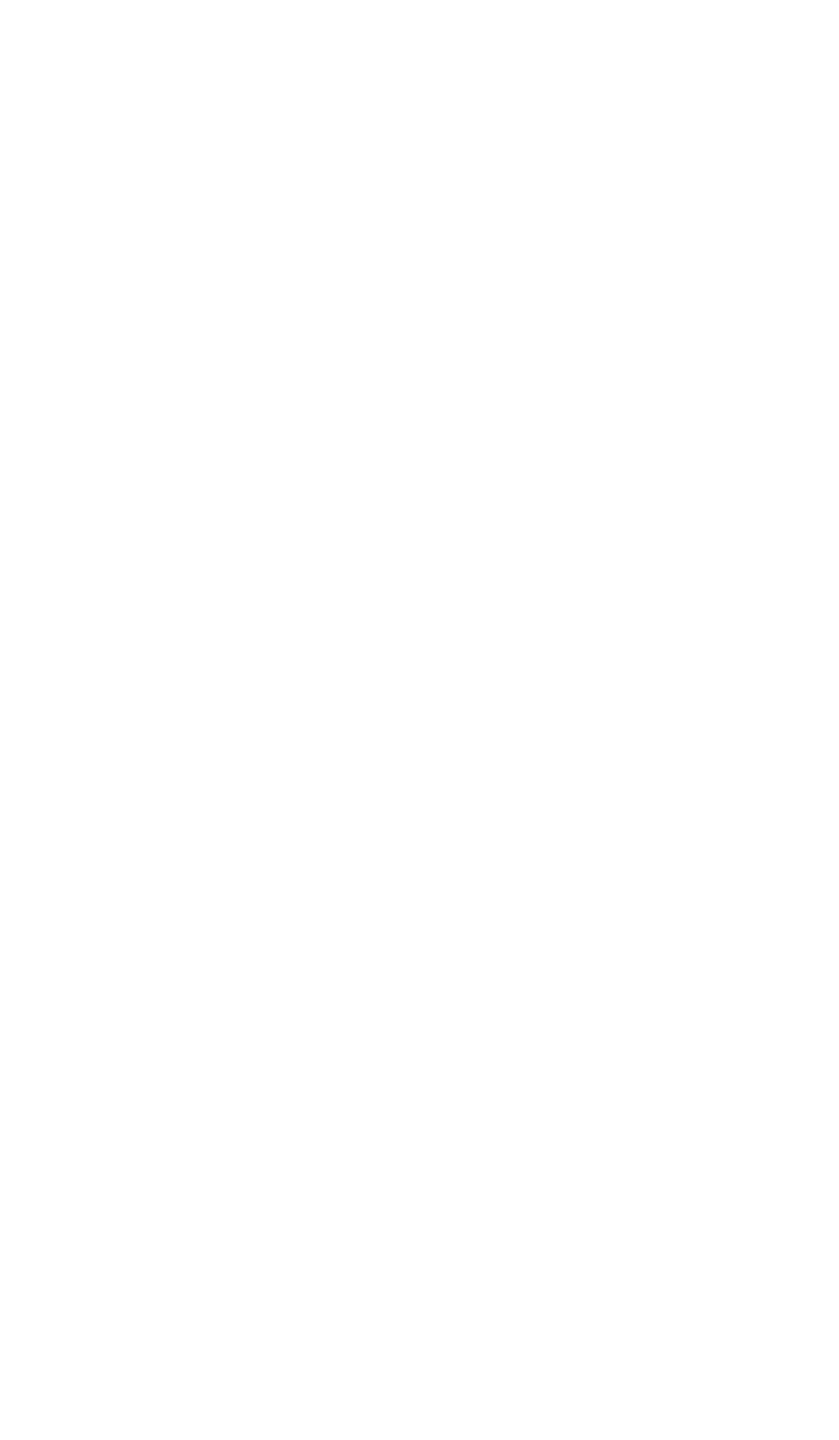
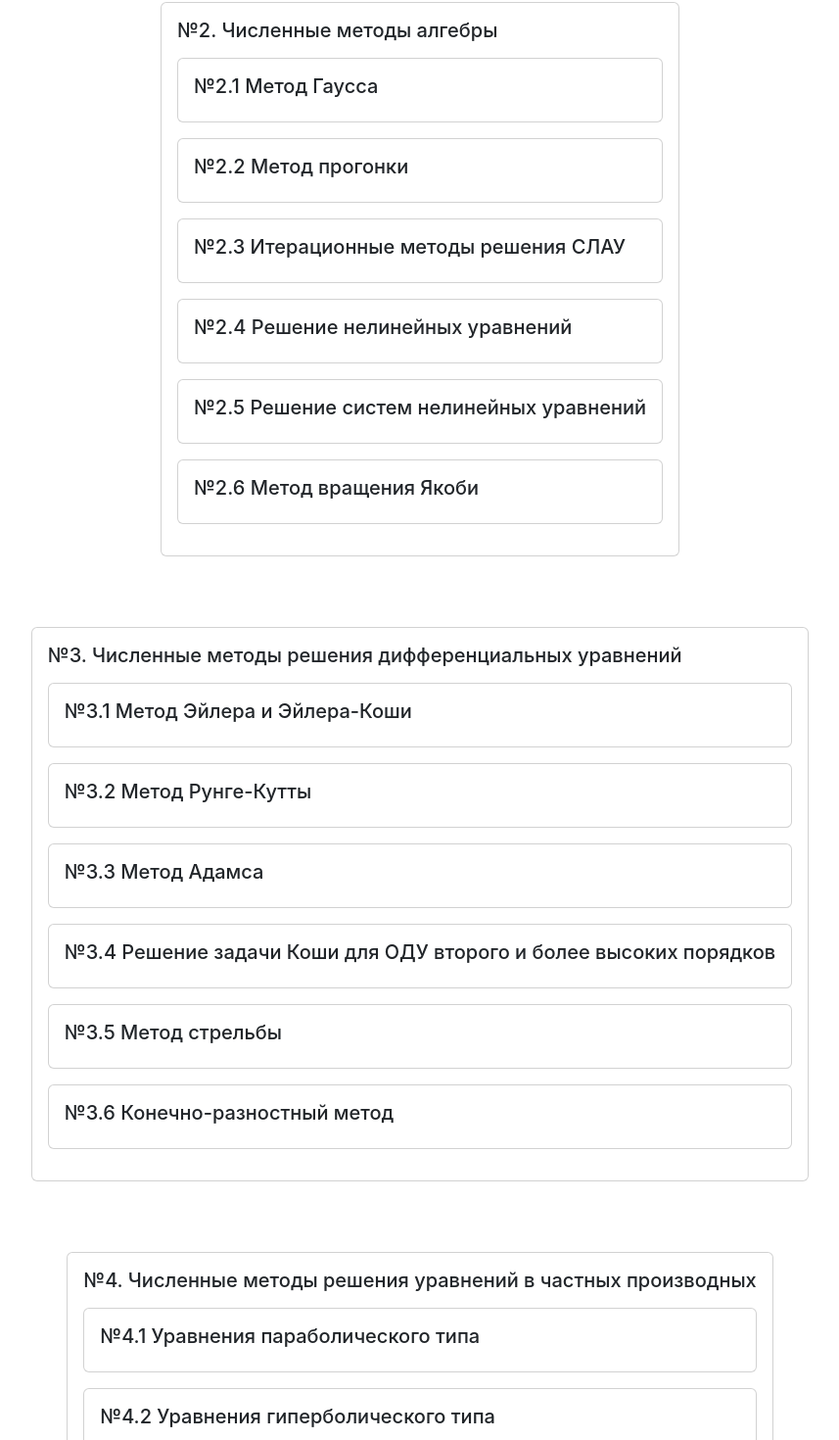
Before and after one commit to ArkadiyShevyrov/KMBO.NUMERICAL_METHODS, a React (Create React App) app in the folder frontend/: page / in a window 1280 px wide. Shown: the part 912-2382 px from the top of the page at 98% size, without its empty margins (211-1068 px from the left). Before the commit the page ends 890 px from the top, so only its background shows below. Built offline with nearby package versions, Linux system fonts and the light colour scheme.

Commit message:
KMBO-NM. Front. T1

```diff
--- a/frontend/src/Main.tsx
+++ b/frontend/src/Main.tsx
@@ -1,5 +1,53 @@
 import React from "react";
-import {Button, Card, Col, Container, Row} from "react-bootstrap";
+import { Button, Card, Col, Container, Row } from "react-bootstrap";
+
+// Данные о заданиях
+const sections = [
+    {
+        title: "№1. Аппроксимация функций. Численное интегрирование и дифференцирование",
+        tasks: [
+            "№1.1 Приближенное вычисление элементарных функций",
+            "№1.2 Численное дифференцирование",
+            "№1.3 Интерполяционные многочлены Лагранжа и Ньютона",
+            "№1.4 Интерполяция сплайнами",
+            "№1.5 Метод наименьших квадратов",
+            "№1.6 Численное интегрирование"
+        ]
+    },
+    {
+        title: "№2. Численные методы алгебры",
+        tasks: [
+            "№2.1 Метод Гаусса",
+            "№2.2 Метод прогонки",
+            "№2.3 Итерационные методы решения СЛАУ",
+            "№2.4 Решение нелинейных уравнений",
+            "№2.5 Решение систем нелинейных уравнений",
+            "№2.6 Метод вращения Якоби"
+        ]
+    },
+    {
+        title: "№3. Численные методы решения дифференциальных уравнений",
+        tasks: [
+            "№3.1 Метод Эйлера и Эйлера-Коши",
+            "№3.2 Метод Рунге-Кутты",
+            "№3.3 Метод Адамса",
+            "№3.4 Решение задачи Коши для ОДУ второго и более высоких порядков",
+            "№3.5 Метод стрельбы",
+            "№3.6 Конечно-разностный метод"
+        ]
+    },
+    {
+        title: "№4. Численные методы решения уравнений в частных производных",
+        tasks: [
+            "№4.1 Уравнения параболического типа",
+            "№4.2 Уравнения гиперболического типа",
+            "№4.3 Уравнения эллиптического типа",
+            "№4.4 Метод переменных направлений",
+            "№4.5 Метод дробных шагов",
+            "№4.6 Решение интегральных уравнений"
+        ]
+    }
+];
 
 export const Main: React.FC = () => {
     return (
@@ -17,60 +65,28 @@ export const Main: React.FC = () => {
                     </a>
                 </Col>
             </Row>
-            <Row className="justify-content-center mb-4">
+            {sections.map((section, index) => (
+                <Row key={index} className="justify-content-center mb-4">
                     <Col xs="auto">
                         <Card className="my-4 text-left">
                             <Card.Body>
-                            <Card.Title>№1. Аппроксимация функций. Численное интегрирование и
-                                дифференцирование</Card.Title>
+                                <Card.Title>{section.title}</Card.Title>
                                 <Card.Text>
-                                <Card className="my-3">
+                                    {section.tasks.map((task, taskIndex) => (
+                                        <Card key={taskIndex} className="my-3">
                                             <Card.Body>
-                                        <Card.Title>№1.1 Приближенное вычисление элементарных функций</Card.Title>
+                                                <Card.Title>{task}</Card.Title>
                                                 <Card.Text>
                                                 </Card.Text>
                                             </Card.Body>
                                         </Card>
-                                <Card className="my-3">
-                                    <Card.Body>
-                                        <Card.Title>№1.2 Численное дифференцирование</Card.Title>
-                                        <Card.Text>
-                                        </Card.Text>
-                                    </Card.Body>
-                                </Card>
-                                <Card className="my-3">
-                                    <Card.Body>
-                                        <Card.Title>№1.3 Интерполяционные многочлены Лагранжа и Ньютона</Card.Title>
-                                        <Card.Text>
-                                        </Card.Text>
-                                    </Card.Body>
-                                </Card>
-                                <Card className="my-3">
-                                    <Card.Body>
-                                        <Card.Title>№1.4 Интерполяция сплайнами</Card.Title>
-                                        <Card.Text>
-                                        </Card.Text>
-                                    </Card.Body>
-                                </Card>
-                                <Card className="my-3">
-                                    <Card.Body>
-                                        <Card.Title>№1.5 Метод наименьших квадратов</Card.Title>
-                                        <Card.Text>
-                                        </Card.Text>
-                                    </Card.Body>
-                                </Card>
-                                <Card className="my-3">
-                                    <Card.Body>
-                                        <Card.Title>№1.6 Численное интегрирование</Card.Title>
-                                        <Card.Text>
-                                        </Card.Text>
-                                    </Card.Body>
-                                </Card>
+                                    ))}
                                 </Card.Text>
                             </Card.Body>
                         </Card>
                     </Col>
                 </Row>
+            ))}
         </Container>
     );
 };
```
Lines whose indentation alone changed are shown as unchanged.
